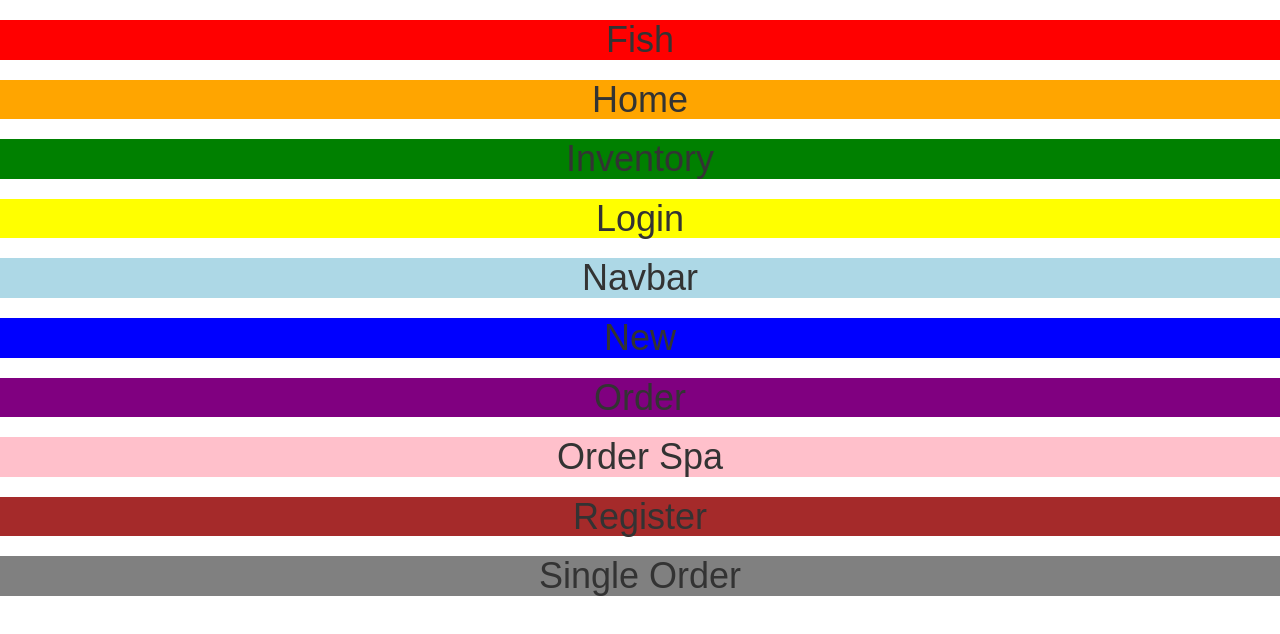
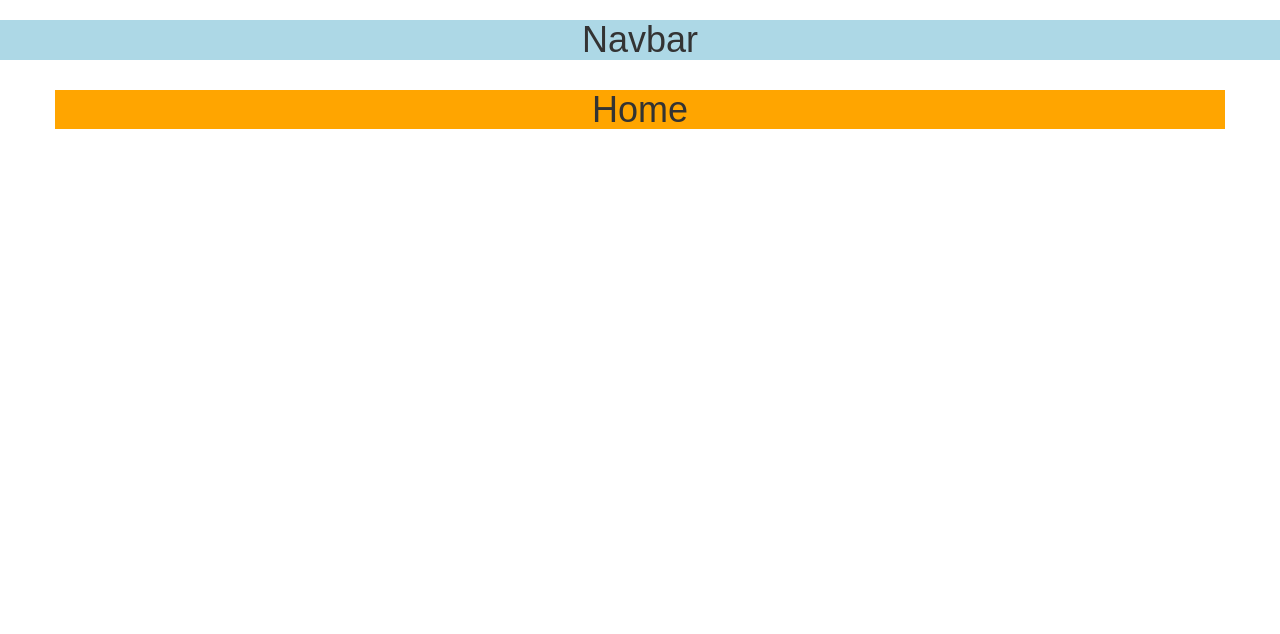
Before and after one commit to jessrod11/react-fishStore, a React (Create React App) app: page / in a window 1280 px wide. Shown: the top 634 px of the page. Built offline with nearby package versions, Linux system fonts and the light colour scheme.

Commit message:
first route

```diff
--- a/package.json
+++ b/package.json
@@ -8,6 +8,7 @@
     "react": "^16.4.1",
     "react-bootstrap": "^0.32.1",
     "react-dom": "^16.4.1",
+    "react-router-dom": "^4.3.1",
     "react-scripts": "1.1.4"
   },
   "scripts": {
--- a/src/app/App.js
+++ b/src/app/App.js
@@ -1,33 +1,34 @@
 import React, { Component } from 'react';
+import {Route, BrowserRouter, Redirect, Switch} from 'react-router-dom';
 import './App.css';
 
-import Fish from '../components/Fish/Fish';
+// import Fish from '../components/Fish/Fish';
 import Home from '../components/Home/Home';
-import Inventory from '../components/Inventory/Inventory';
-import Login from '../components/Login/Login';
+// import Inventory from '../components/Inventory/Inventory';
+// import Login from '../components/Login/Login';
 import Navbar from '../components/Navbar/Navbar';
-import New from '../components/New/New';
-import Order from '../components/Order/Order';
-import OrderSpa from '../components/OrderSpa/OrderSpa';
-import Register from '../components/Register/Register';
-import SingleOrder from '../components/SingleOrder/SingleOrder';
+// import New from '../components/New/New';
+// import Order from '../components/Order/Order';
+// import OrderSpa from '../components/OrderSpa/OrderSpa';
+// import Register from '../components/Register/Register';
+// import SingleOrder from '../components/SingleOrder/SingleOrder';
 
 class App extends Component {
   render () {
     return (
       <div className="App">
-        <div className="wrapper">
-          <Fish />
-          <Home />
-          <Inventory />
-          <Login />
-          <Navbar />
-          <New />
-          <Order />
-          <OrderSpa />
-          <Register />
-          <SingleOrder />
-        </div>
+        <BrowserRouter>
+          <div>
+            <Navbar />
+            <div className="container">
+              <div className="row">
+                <Switch>
+                  <Route path="/" exact component={Home}/>
+                </Switch>
+              </div>
+            </div>
+          </div>
+        </BrowserRouter>
       </div>
     );
   }
```
Also changed, not shown: 1 other file (tests, documents, lock files or other folders).
